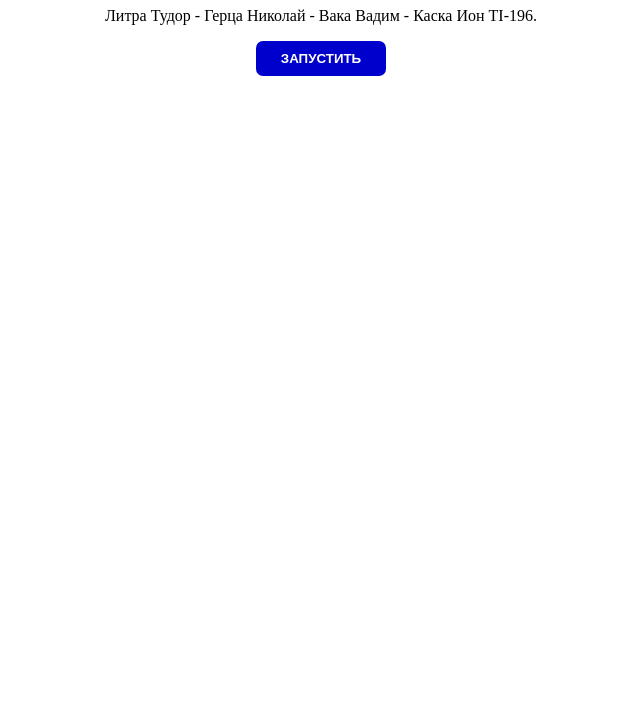
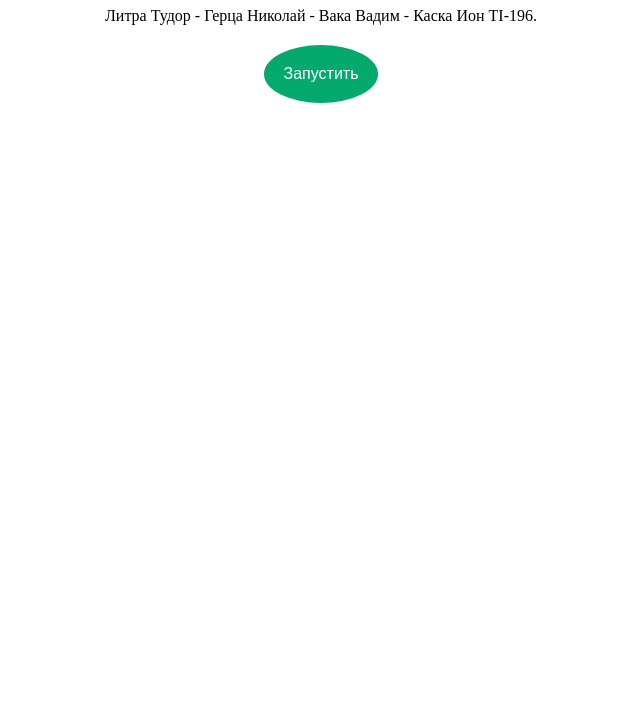
Before and after one commit to TudorLitra/PAD_3, a plain HTML site: page index.html in a window 1280 px wide. Shown: the part 73-800 px from the top of the page, without its empty margins (319-959 px from the left). Drawn offline with Linux system fonts and the light colour scheme.

Commit message:
Update index.html

```diff
--- a/index.html
+++ b/index.html
@@ -8,14 +8,17 @@
 
 <style type="text/css">
   button[name="run_script"] {
-    border: none;
-    border-radius: 7px;
-    padding: 10px 25px;
-    background: #0000CD;
-    cursor: pointer;
-    text-transform: uppercase;
-    font-weight: bold;
-    color: white;
+  background-color: #04AA6D; /* Green */
+  border: none;
+  color: white;
+  padding: 20px;
+  text-align: center;
+  text-decoration: none;
+  display: inline-block;
+  font-size: 16px;
+  margin: 4px 2px;
+  cursor: pointer;
+  border-radius: 50%;
   }
   button[name="run_script"]:hover {
     background: #00FF00;
```
